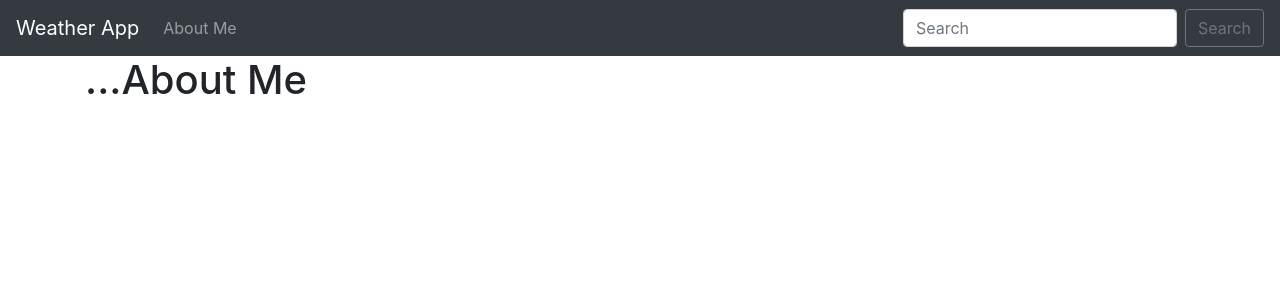
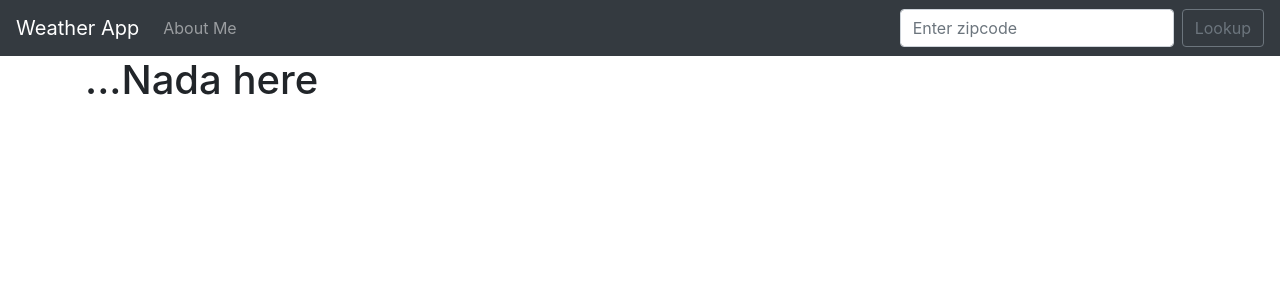
Before and after one commit to vinnAnony/djangoWeather, a Django app: page /about in a window 1280 px wide. Shown: the top 300 px of the page. Run offline with Django 3.2, Linux system fonts and the light colour scheme; some libraries are stand-ins or nearby versions.

Commit message:
full functionality

```diff
--- a/lookup/templates/about.html
+++ b/lookup/templates/about.html
@@ -2,6 +2,6 @@
 
 {% block content %}
 
-<h1>...About Me</h1>
+<h1>...Nada here</h1>
 
 {% endblock %}
--- a/lookup/templates/base.html
+++ b/lookup/templates/base.html
@@ -9,6 +9,14 @@
     <link rel="stylesheet" href="https://stackpath.bootstrapcdn.com/bootstrap/4.4.1/css/bootstrap.min.css" integrity="sha384-Vkoo8x4CGsO3+Hhxv8T/Q5PaXtkKtu6ug5TOeNV6gBiFeWPGFN9MuhOf23Q9Ifjh" crossorigin="anonymous">
 
     <title>Hello, world!</title>
+    <style type="text/css">
+    	.good {background-color:#00E400 ;}
+    	.moderate {background-color:#FFFF00 ;}
+    	.usg {background-color:#FF7E00 ;}
+    	.unhealthy {background-color:#FF0000 ;}
+    	.very-unhealthy {background-color:#8F3F97 ;}
+    	.hazardous {background-color:#7E0023 ;}
+    </style>
   </head>
   <body>
 
@@ -24,9 +32,10 @@
 	        <a class="nav-link" href="{% url 'about'%}">About Me</a>
 	      </li>
 	    </ul>
-	    <form class="form-inline my-2 my-lg-0">
-	      <input class="form-control mr-sm-2" type="search" placeholder="Search" aria-label="Search">
-	      <button class="btn btn-outline-secondary my-2 my-sm-0" type="submit">Search</button>
+	    <form class="form-inline my-2 my-lg-0" action="{%url 'home' %}" method="POST">
+	    	{%csrf_token%}
+	      <input class="form-control mr-sm-2" type="search" placeholder="Enter zipcode" aria-label="Enter zipcode" name="zipcode">
+	      <button class="btn btn-outline-secondary my-2 my-sm-0" type="submit">Lookup</button>
 	    </form>
 	  </div>
 	</nav>
--- a/lookup/views.py
+++ b/lookup/views.py
@@ -2,7 +2,75 @@ from django.shortcuts import render
 
 # Create your views here.
 def home(request):
-	return render(request,'home.html',{})
+	import json
+	import requests
+
+	if request.method == "POST":
+		zipcode = request.POST['zipcode']
+		api_request = requests.get('http://www.airnowapi.org/aq/observation/zipCode/current/?format=application/json&zipCode='+zipcode+'&distance=5&API_KEY=47459E6A-0BE5-47C1-98D0-96B714EEE79D')
+
+		try:
+			api = json.loads(api_request.content)
+		except Exception as e:
+			api = "Error..."
+
+		if api[0]["AQI"] >= 0 and api[0]["AQI"] <= 50:
+		  	category_description = "Air quality is satisfactory, and air pollution poses little or no risk."
+		  	category_color = "good"
+		elif api[0]["AQI"] > 50 and api[0]["AQI"] <= 100:
+		  	category_description = "Air quality is acceptable. However, there may be a risk for some people, particularly those who are unusually sensitive to air pollution."
+		  	category_color = "moderate"
+		elif api[0]["AQI"] > 100 and api[0]["AQI"] <= 150:
+		  	category_description = "Members of sensitive groups may experience health effects. The general public is less likely to be affected."
+		  	category_color = "usg"
+		elif api[0]["AQI"] > 150 and api[0]["AQI"] <= 200:
+		  	category_description = "Some members of the general public may experience health effects; members of sensitive groups may experience more serious health effects."
+		  	category_color = "unhealthy"
+		elif api[0]["AQI"] > 200 and api[0]["AQI"] <= 300:
+		  	category_description = "Health alert: The risk of health effects is increased for everyone."
+		  	category_color = "very-unhealthy"
+		elif api[0]["AQI"] > 300:
+		  	category_description = "Health warning of emergency conditions: everyone is more likely to be affected."
+		  	category_color = "hazardous"
+
+
+		return render(request,'home.html',{'api':api,
+			'category_description':category_description,
+			'category_color':category_color,
+			})
+	else:
+
+		api_request = requests.get('http://www.airnowapi.org/aq/observation/zipCode/current/?format=application/json&zipCode=89129&distance=5&API_KEY=47459E6A-0BE5-47C1-98D0-96B714EEE79D')
+
+		try:
+			api = json.loads(api_request.content)
+		except Exception as e:
+			api = "Error..."
+
+		if api[0]["AQI"] >= 0 and api[0]["AQI"] <= 50:
+		  	category_description = "Air quality is satisfactory, and air pollution poses little or no risk."
+		  	category_color = "good"
+		elif api[0]["AQI"] > 50 and api[0]["AQI"] <= 100:
+		  	category_description = "Air quality is acceptable. However, there may be a risk for some people, particularly those who are unusually sensitive to air pollution."
+		  	category_color = "moderate"
+		elif api[0]["AQI"] > 100 and api[0]["AQI"] <= 150:
+		  	category_description = "Members of sensitive groups may experience health effects. The general public is less likely to be affected."
+		  	category_color = "usg"
+		elif api[0]["AQI"] > 150 and api[0]["AQI"] <= 200:
+		  	category_description = "Some members of the general public may experience health effects; members of sensitive groups may experience more serious health effects."
+		  	category_color = "unhealthy"
+		elif api[0]["AQI"] > 200 and api[0]["AQI"] <= 300:
+		  	category_description = "Health alert: The risk of health effects is increased for everyone."
+		  	category_color = "very-unhealthy"
+		elif api[0]["AQI"] > 300:
+		  	category_description = "Health warning of emergency conditions: everyone is more likely to be affected."
+		  	category_color = "hazardous"
+
+
+		return render(request,'home.html',{'api':api,
+			'category_description':category_description,
+			'category_color':category_color,
+			})
 
 def about(request):
 	return render(request,'about.html',{})
```
Also changed, not shown: lookup/templates/home.html (+22 -1 lines).
